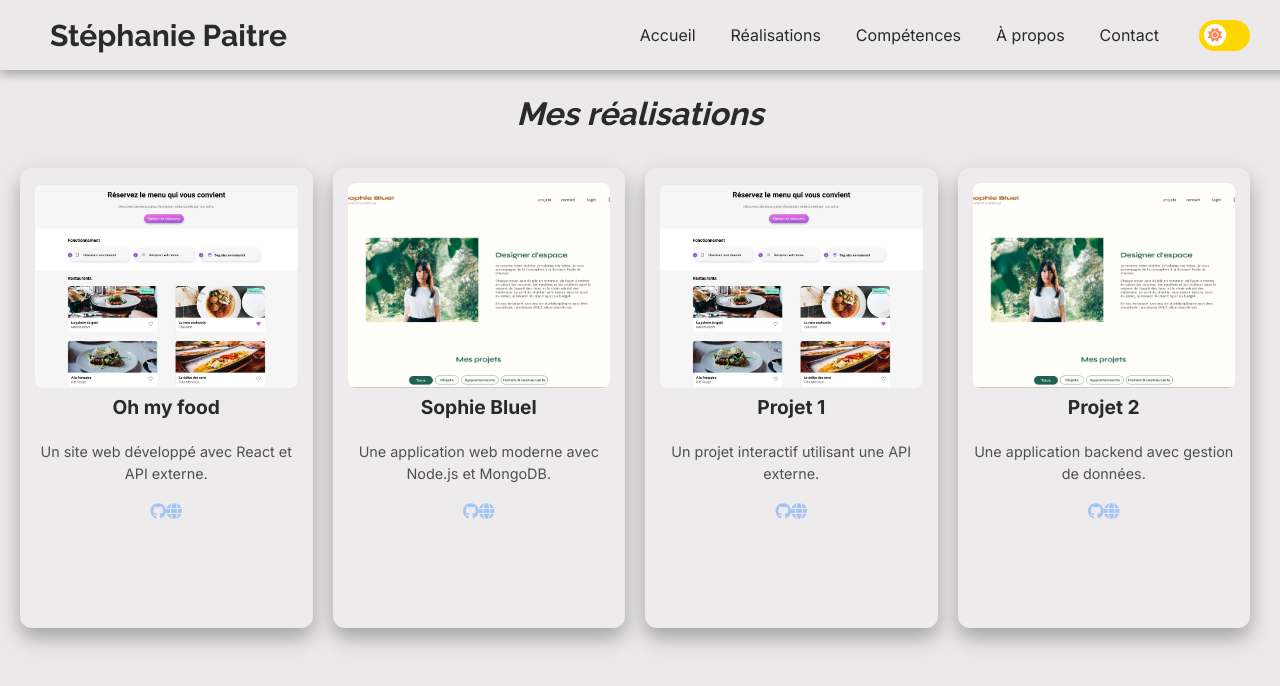
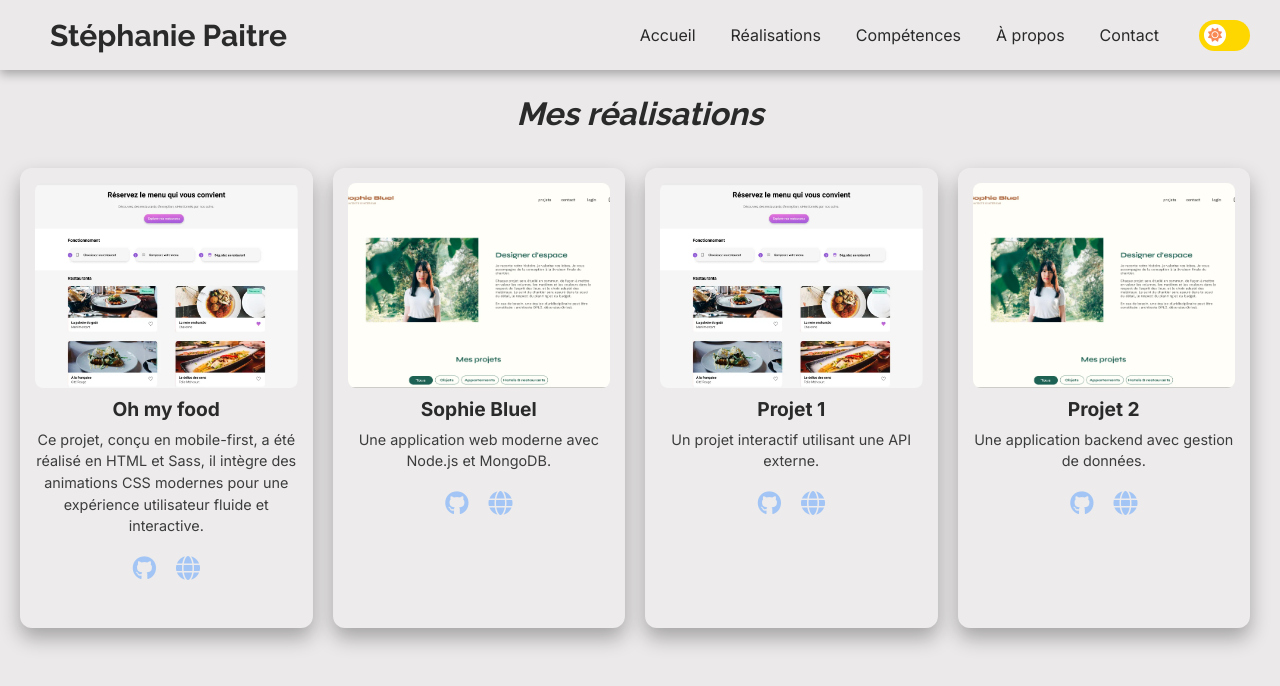
Before and after one commit to pommeverte06/Portfolio_P12, a React (Vite) app: page /portfolio in a window 1280 px wide. Shown: the top 686 px of the page. Built offline with nearby package versions, Linux system fonts and the light colour scheme.

Commit message:
rédactions textes

```diff
--- a/src/assets/projectsData.js
+++ b/src/assets/projectsData.js
@@ -5,11 +5,12 @@ const projectsData = [
   {
     image: projet1,
     title: "Oh my food",
-    shortDescription: "Un site web développé avec React et API externe.",
+    shortDescription:
+      "Ce projet, conçu en mobile-first, a été réalisé en HTML et Sass, il intègre des animations CSS modernes pour une expérience utilisateur fluide et interactive.",
     fullDescription:
-      "Oh my food est une plateforme permettant de réserver des menus en ligne. Développée avec React, elle met en avant une interface utilisateur fluide et des animations dynamiques.",
-    github: "https://github.com/tonrepo/projet1",
-    live: "https://monprojet1.com",
+      "Dans le cadre de ce projet, j’ai développé le site OhMyFood en adoptant une approche mobile-first et en respectant un design précis fourni sous forme de maquettes Figma. J’ai structuré et optimisé le CSS grâce à Sass, en appliquant les bonnes pratiques de modularisation et de réutilisation des styles. L’un des défis majeurs a été l’implémentation d’animations CSS fluides et engageantes pour améliorer l’expérience utilisateur et donner vie à l’interface. J’ai également mis en œuvre un workflow Git rigoureux avec un versionnement sur GitHub, ce qui m’a permis d’acquérir des compétences essentielles en gestion de projet et collaboration sur un dépôt distant. Grâce à ce projet, j’ai renforcé ma maîtrise des fondamentaux du CSS avancé, des préprocesseurs comme Sass, ainsi que des bonnes pratiques de responsive design pour offrir une expérience utilisateur optimale sur tous les écrans.",
+    github: "https://github.com/pommeverte06/ohMyFood_P4",
+    live: "https://pommeverte06.github.io/ohMyFood_P4/",
   },
   {
     image: projet2,
--- a/src/components/ProjectCard/projectcard.css
+++ b/src/components/ProjectCard/projectcard.css
@@ -27,14 +27,16 @@
 
 .project-content h3 {
   font-size: 1.2rem;
-  margin-top: 5px;
+  margin-top: 7px;
+  margin-bottom: 5px;
 }
 
 .project-content p {
   font-size: 0.9rem;
-  opacity: 0.8;
+  opacity: .9;
+  margin-top: 0;
 }
-.project-links a{
+.project-icons a{
   margin: 10px;
-  font-size: 21px;
+  font-size: 1.5rem;
 }
--- a/src/components/ProjectModal/ProjectModal.jsx
+++ b/src/components/ProjectModal/ProjectModal.jsx
@@ -1,8 +1,14 @@
 import React from "react";
 import "./projectmodal.css";
+import { useEffect } from "react";
 
 function ProjectModal({ project, onClose }) {
   if (!project) return null;
+
+  useEffect(() => {
+    document.body.classList.add("modal-open");
+    return () => document.body.classList.remove("modal-open");
+  }, []);
 
   return (
     <div className="modal-overlay" onClick={onClose}>
--- a/src/components/ProjectModal/projectmodal.css
+++ b/src/components/ProjectModal/projectmodal.css
@@ -12,6 +12,12 @@
   z-index: 1000;
   padding: 10px;
 }
+body.modal-open {
+  overflow: hidden; /* Empêche le scroll de la page pendant la modale */
+}
+
+
+
 
 .modal-content {
   background: #e3e1e1;
```
